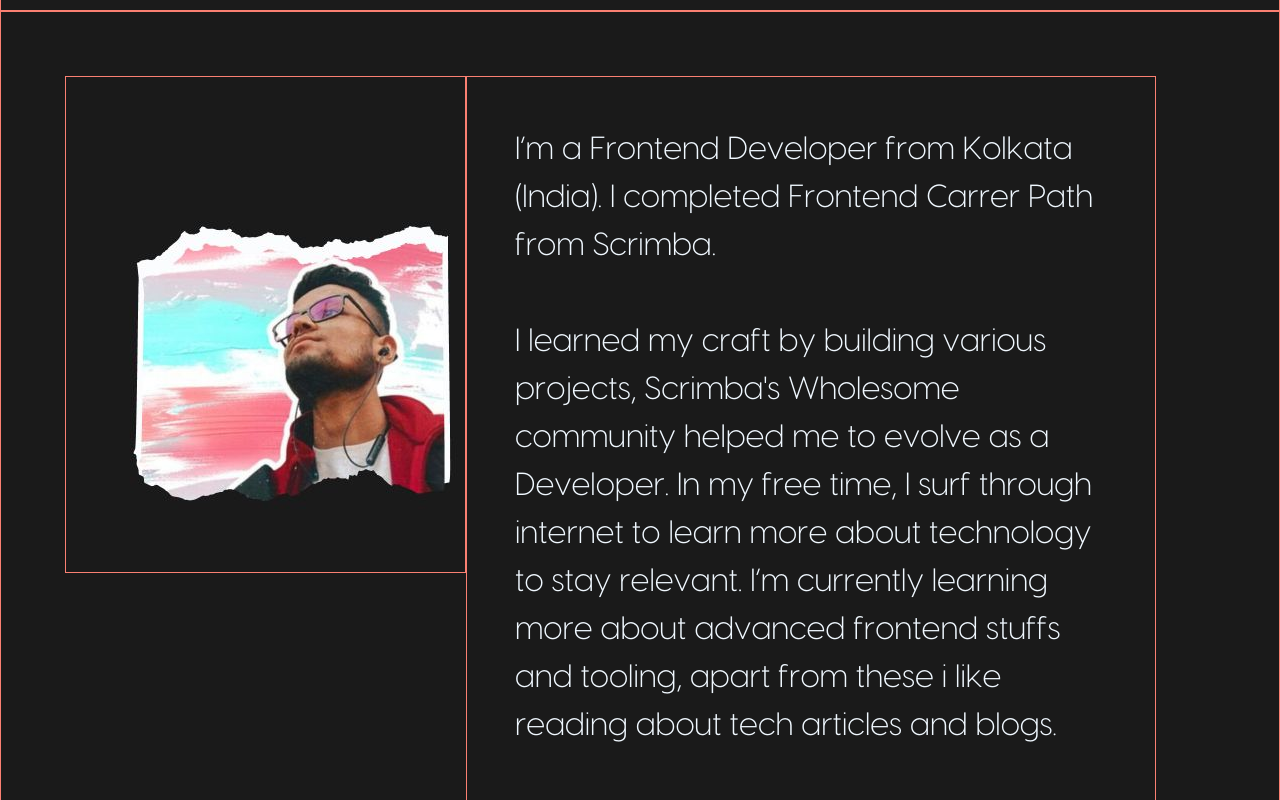
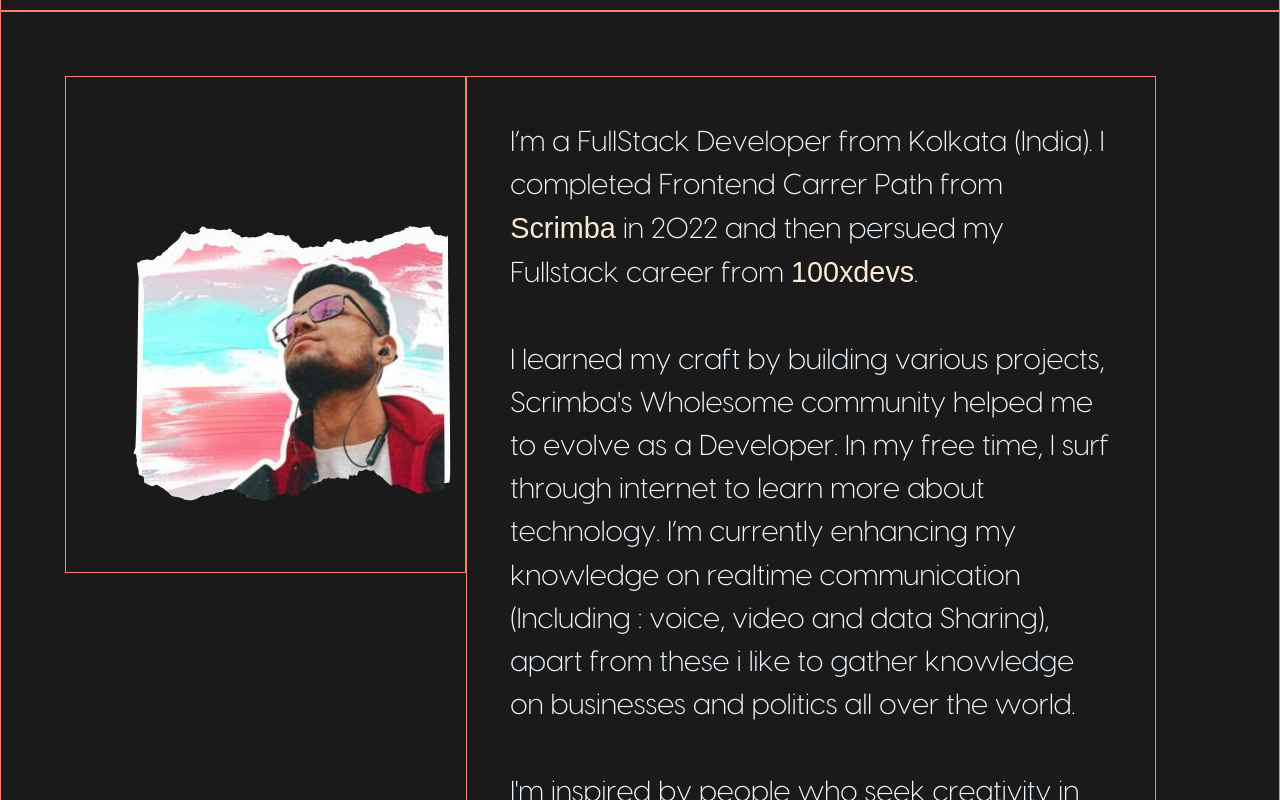
Before and after one commit to anynomous001/DevFolio, a React (Vite) app: page / in a window 1280 px wide. Shown: the part 3160-3960 px from the top of the page. Built offline with nearby package versions, Linux system fonts and the light colour scheme.

Commit message:
about page updated

```diff
--- a/src/Components/AboutPage.jsx
+++ b/src/Components/AboutPage.jsx
@@ -2,6 +2,7 @@
 import { PiHandWaving } from 'react-icons/pi'
 import profile from '../assets/profile.jpg'
 import './AboutPageStyle.css'
+import { Link } from 'react-router-dom'
 
 const AboutPage = () => {
     return (
@@ -24,14 +25,16 @@
 
                 <div className='about-content'>
 
-                    <p>I’m a Frontend Developer from Kolkata (India).
-                        I completed Frontend Carrer Path from Scrimba. </p>
+                    <p>I’m a FullStack Developer from Kolkata (India).
+                        I completed Frontend Carrer Path from <Link to={'https://v2.scrimba.com/'}>Scrimba</Link>  in 2022 and then persued my Fullstack
+                        career from <Link to={'https://app.100xdevs.com/home'}> 100xdevs</Link>.
+                    </p>
 
 
                     <p> I learned my craft by building various projects, Scrimba's Wholesome community helped me to evolve as a Developer.
-                        In my free time, I surf through internet to learn more about technology to stay relevant.
-                        I’m currently learning more about advanced frontend stuffs and tooling, apart from these
-                        i like reading about tech articles and blogs.</p>
+                        In my free time, I surf through internet to learn more about technology.
+                        I’m currently enhancing my knowledge on realtime communication (Including : voice, video and data Sharing), apart from these
+                        i like to gather knowledge on businesses and politics all over the world.</p>
 
 
                     <p> I'm inspired by people who seek creativity in technology and keen to learn something new.
--- a/src/Components/AboutPageStyle.css
+++ b/src/Components/AboutPageStyle.css
@@ -65,7 +65,7 @@
     color: aliceblue;
     margin: 1.5em;
     font-family: 'visby';
-    font-size: 2rem;
+    font-size: 1.8rem;
 }
 
 .about-img {
```
